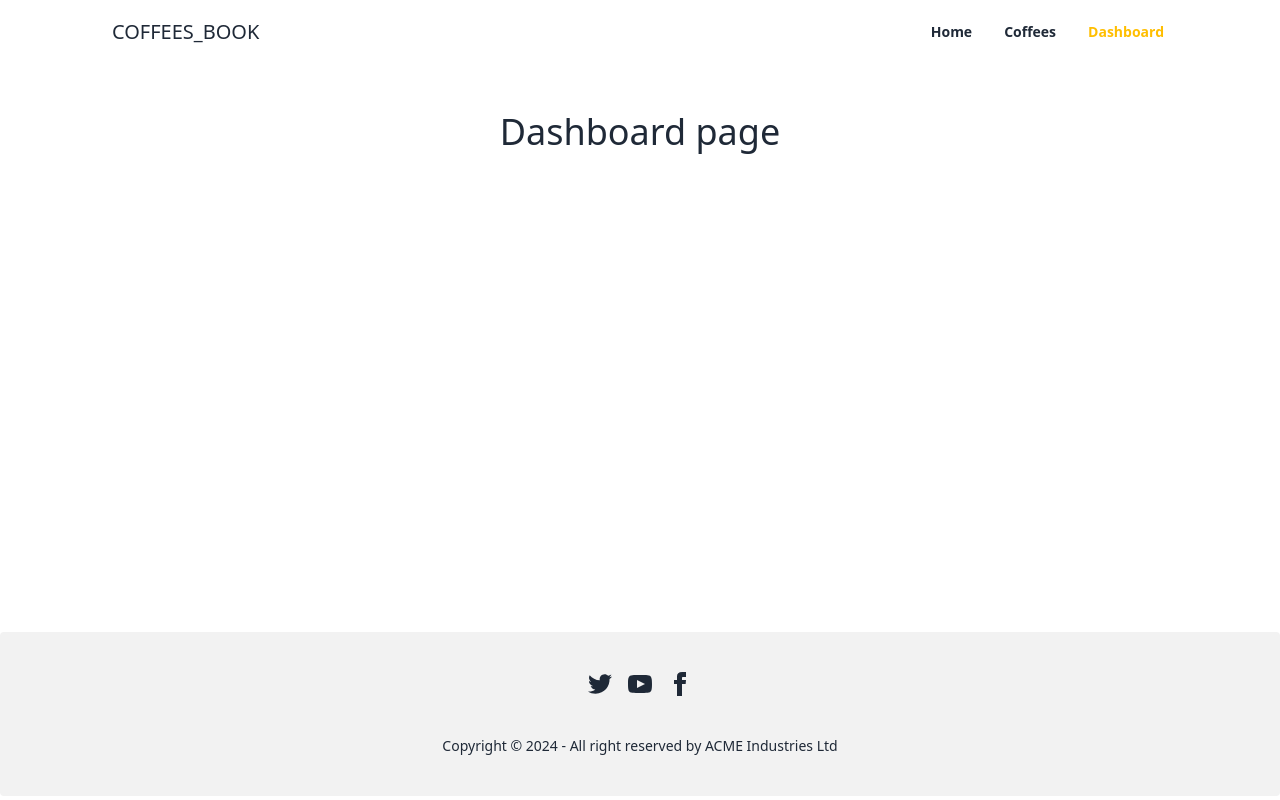
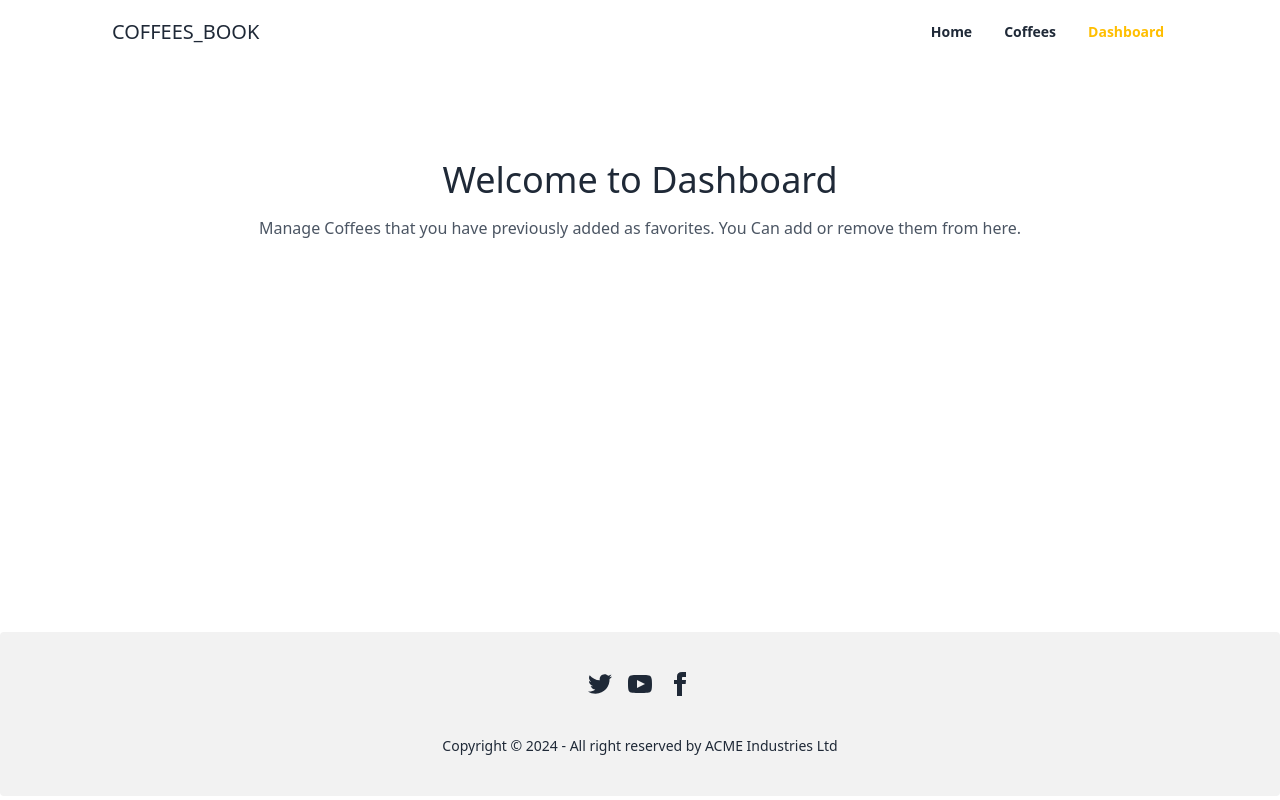
Before and after one commit to Sabuj-Chowdhury/coffe-shope-book, a React (Vite) app: page /dashboard in a window 1280 px wide. Built offline with nearby package versions, Linux system fonts and the light colour scheme.

Commit message:
DashBoard add from local stroage

```diff
--- a/src/Pages/DashBoard.jsx
+++ b/src/Pages/DashBoard.jsx
@@ -1,7 +1,27 @@
+import { useEffect, useState } from "react";
+import Heading from "../Components/Heading";
+import { getAllFavorite } from "../Util";
+import Cards from "../Components/Cards";
+
 const DashBoard = () => {
+  const [coffees, setCoffees] = useState([]);
+  useEffect(() => {
+    const favorites = getAllFavorite();
+    setCoffees(favorites);
+  }, []);
   return (
     <div>
-      <p className="text-center text-4xl">Dashboard page</p>
+      <Heading
+        title={"Welcome to Dashboard"}
+        subtitle={
+          "Manage Coffees that you have previously added as favorites. You Can add or remove them from here."
+        }
+      ></Heading>
+      <div className="grid grid-cols-1 md:grid-cols-2 lg:grid-cols-3 gap-6 my-12">
+        {coffees.map((coffee) => (
+          <Cards key={coffee.id} coffee={coffee}></Cards>
+        ))}
+      </div>
     </div>
   );
 };
```
